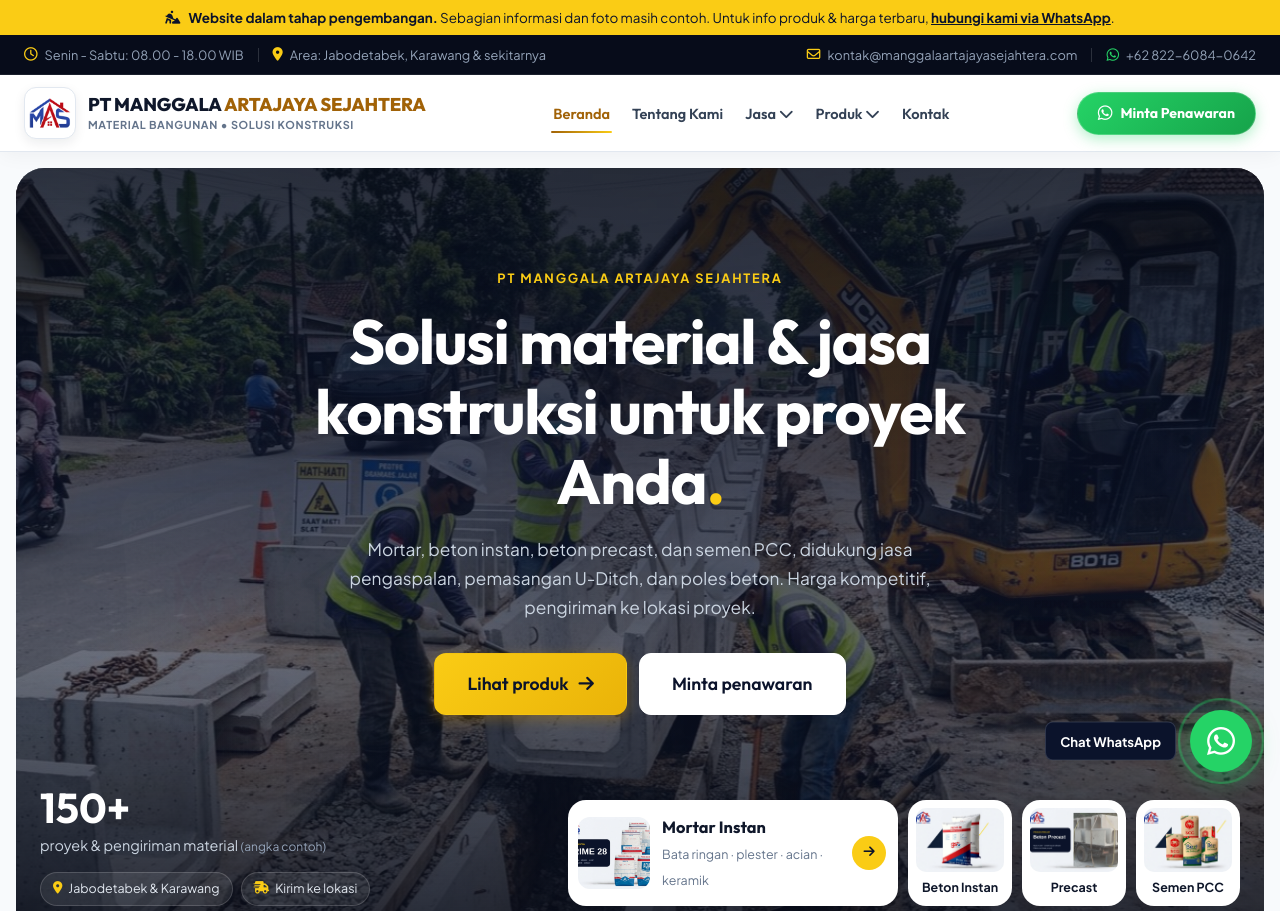
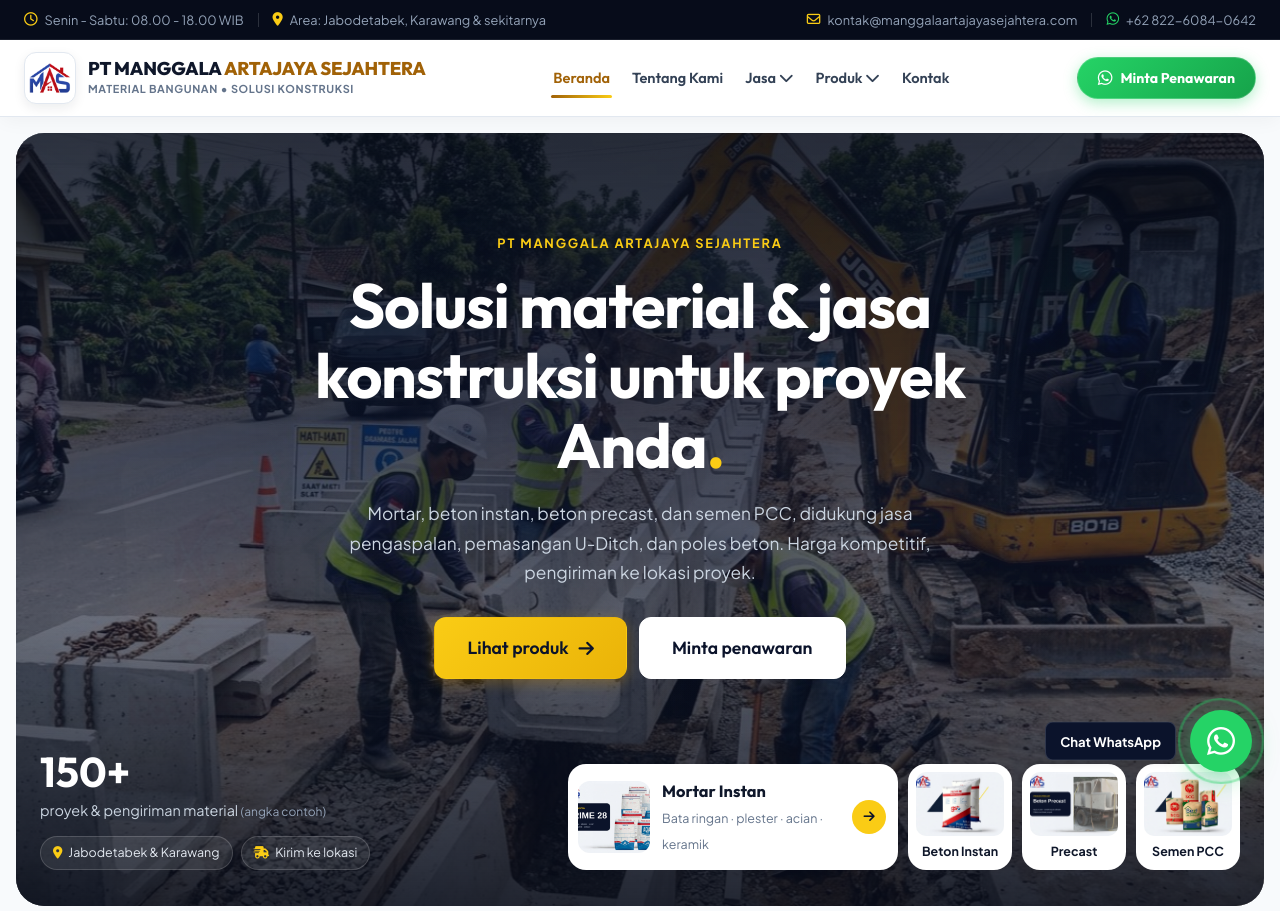
Before and after one commit to ramaprakoso/landing-page-rinto, a plain HTML site: page index.html in a window 1280 px wide. Shown: the top 911 px of the page. Drawn offline with Linux system fonts and the light colour scheme.

Commit message:
Remove "website in development" notice bar from all pages
Co-Authored-By: Claude Opus 5.5 <noreply@anthropic.com>

```diff
--- a/index.html
+++ b/index.html
@@ -96,13 +96,6 @@
   <!-- ==========================================================================
        TOP INFO BAR - ULTRA CLEAN & SLEEK
        ========================================================================== -->
-  <!-- Keterangan: website masih dalam tahap pengembangan (hapus blok ini saat sudah final) -->
-  <div class="dev-banner" role="status">
-    <div class="container">
-      <i class="fa-solid fa-person-digging" aria-hidden="true"></i>
-      <span><strong>Website dalam tahap pengembangan.</strong> Sebagian informasi dan foto masih contoh. Untuk info produk &amp; harga terbaru, <a href="https://wa.me/6282260840642?text=Halo%20PT%20Manggala%20Artajaya%20Sejahtera%2C%20saya%20ingin%20menanyakan%20info%20produk%20dan%20harga." target="_blank" rel="noopener">hubungi kami via WhatsApp</a>.</span>
-    </div>
-  </div>
   <aside class="top-bar">
     <div class="container">
       <div class="top-bar-inner">
```
Also changed, not shown: pengaspalan/index.html (+0 -7 lines), poles-beton/index.html (+0 -7 lines), produk/beton-instan/index.html (+0 -7 lines), produk/mortar/index.html (+0 -7 lines), produk/precast/index.html (+0 -7 lines), produk/semen-pcc/index.html (+0 -7 lines), uditch/index.html (+0 -7 lines).
